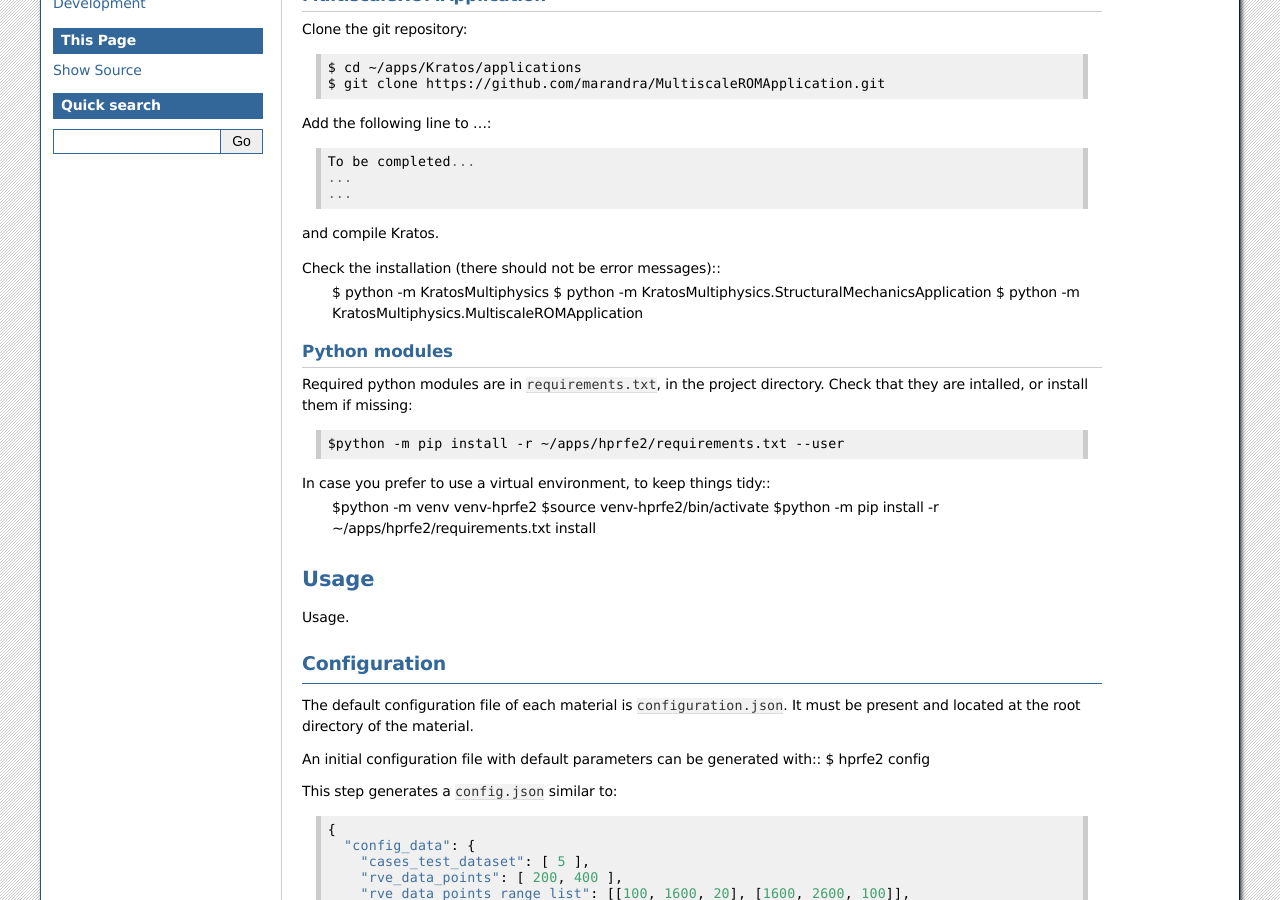
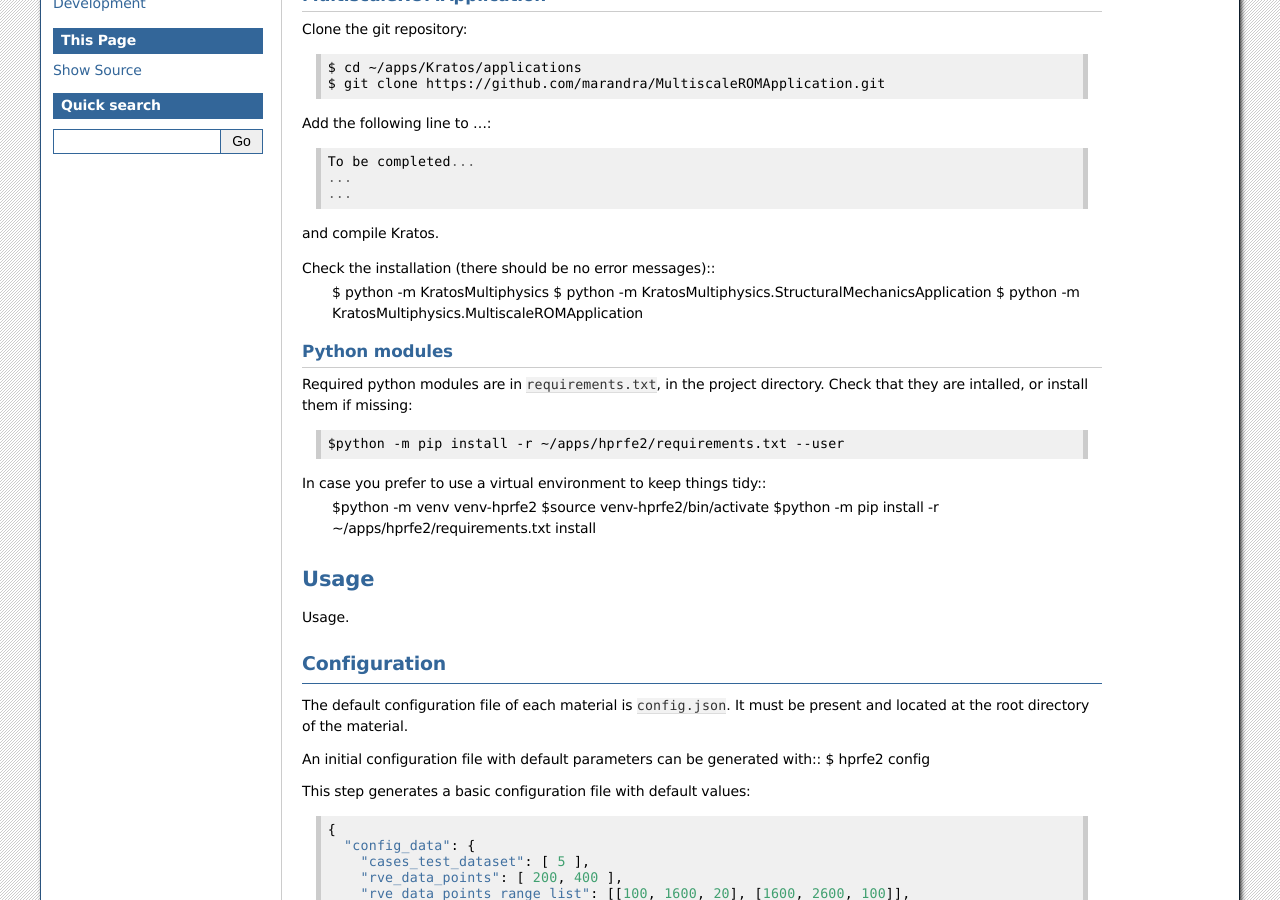
Before and after one commit to marandra/hprfe2, a Sphinx documentation site: the page built from docs/source/usage.rst, in a window 1280 px wide and 900 px high, scrolled down 396 px. Built offline with Sphinx 7.4.7, drawn with Linux system fonts in a browser that asks for light colours.

Commit message:
Minor updates doc

```diff
--- a/docs/source/usage.rst
+++ b/docs/source/usage.rst
@@ -47,7 +47,7 @@ Add the following line to ...::
 
 and compile Kratos.
 
-Check the installation (there should not be error messages)::
+Check the installation (there should be no error messages)::
     $ python -m KratosMultiphysics
     $ python -m KratosMultiphysics.StructuralMechanicsApplication
     $ python -m KratosMultiphysics.MultiscaleROMApplication
@@ -59,7 +59,7 @@ Required python modules are in ``requirements.txt``, in the project directory.
 Check that they are intalled, or install them if missing::
     $python -m pip install -r ~/apps/hprfe2/requirements.txt --user
 
-In case you prefer to use a virtual environment, to keep things tidy::
+In case you prefer to use a virtual environment to keep things tidy::
     $python -m venv venv-hprfe2
     $source venv-hprfe2/bin/activate
     $python -m pip install -r ~/apps/hprfe2/requirements.txt install
@@ -72,13 +72,13 @@ Usage.
 Configuration
 -------------
 
-The default configuration file of each material is ``configuration.json``.
+The default configuration file of each material is ``config.json``.
 It must be present and located at the root directory of the material.
 
 An initial configuration file with default parameters can be generated with::
 $ hprfe2 config
 
-This step generates a ``config.json`` similar to::
+This step generates a basic configuration file with default values::
 
     {
       "config_data": {
```
Also changed, not shown: other parts of docs/source/usage.rst (+1 -1 lines).
